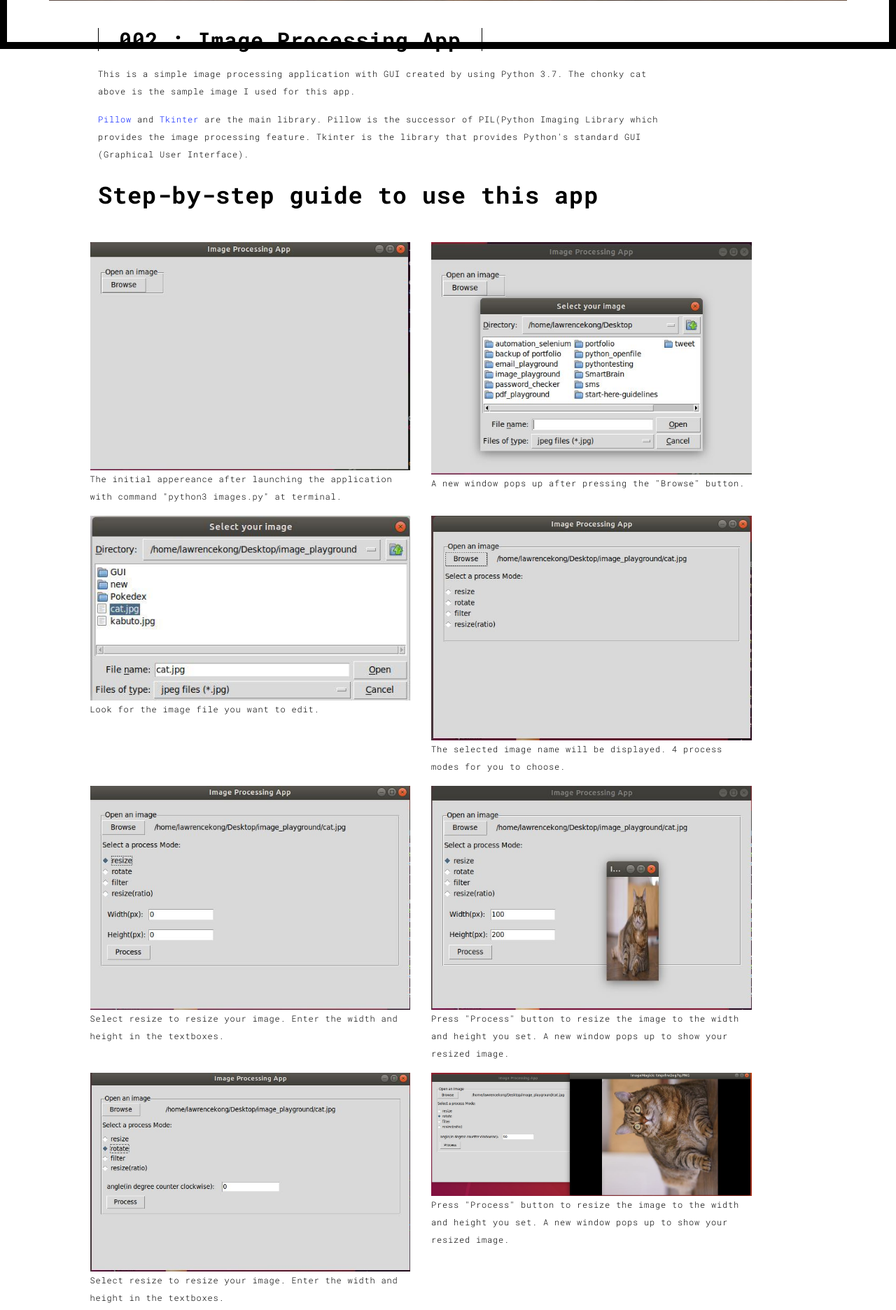
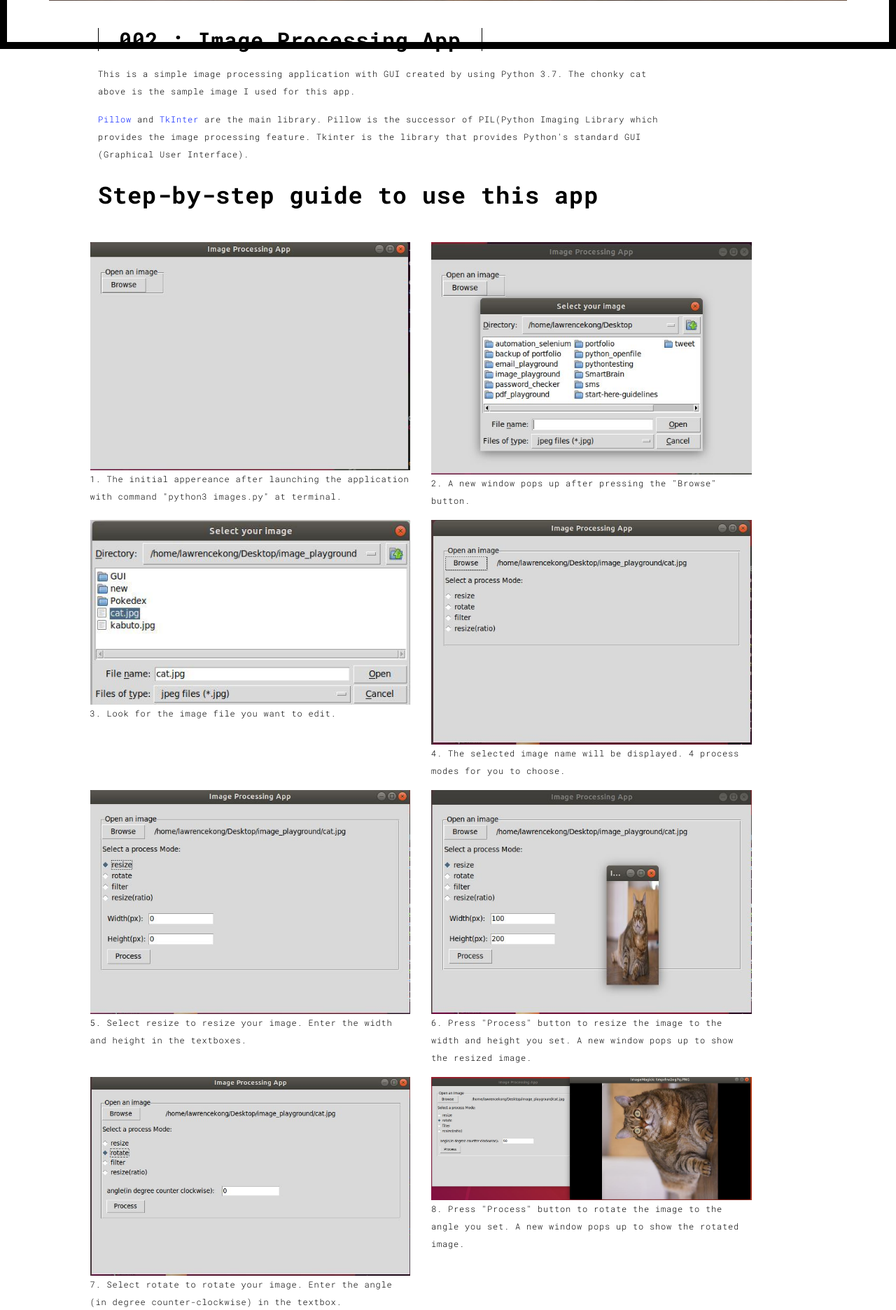
Before and after one commit to LawKong/portfolio, a Flask app: page /work2.html in a window 1280 px wide. Shown: the part 730-2602 px from the top of the page at 70% size. Run offline with Flask 2, Linux system fonts and the light colour scheme; some libraries are stand-ins or nearby versions.

Commit message:
updated work2.html

```diff
--- a/templates/work2.html
+++ b/templates/work2.html
@@ -66,7 +66,7 @@
         <div class="card-container">
           <h1 class="h2">002 : Image Processing App</h1>
           <p>This is a simple image processing application with GUI created by using Python 3.7. The chonky cat above is the sample image I used for this app.</p>
-          <p><a href="https://pillow.readthedocs.io/en/latest/" target="_blank" title="">Pillow</a> and <a href="https://wiki.python.org/moin/TkInter" target="_blank" title="">Tkinter</a> are the main library. Pillow is the successor of PIL(Python Imaging Library which provides the image processing feature. Tkinter is the library that provides Python's standard GUI (Graphical User Interface).</p>
+          <p><a href="https://pillow.readthedocs.io/en/latest/" target="_blank" title="">Pillow</a> and <a href="https://wiki.python.org/moin/TkInter" target="_blank" title="">TkInter</a> are the main library. Pillow is the successor of PIL(Python Imaging Library which provides the image processing feature. Tkinter is the library that provides Python's standard GUI (Graphical User Interface).</p>
           <blockquote>
             <p>Step-by-step guide to use this app</p>
           </blockquote>
@@ -78,84 +78,84 @@
         <div class="row">
           <div class="col-md-5">
             <img src="./static/assets/images/1.jpg" class="img-responsive" alt="">
-            <p>The initial appereance after launching the application with command "python3 images.py" at terminal.</p>
+            <p>1. The initial appereance after launching the application with command "python3 images.py" at terminal.</p>
           </div>
 
           <div class="col-md-5">
             <img src="./static/assets/images/2.jpg" class="img-responsive" alt="">
-            <p>A new window pops up after pressing the "Browse" button.</p>
+            <p>2. A new window pops up after pressing the "Browse" button.</p>
           </div>
         </div>
 
         <div class="row">
           <div class="col-md-5">
             <img src="./static/assets/images/3.jpg" class="img-responsive" alt="">
-            <p>Look for the image file you want to edit.</p>
+            <p>3. Look for the image file you want to edit.</p>
           </div>
 
           <div class="col-md-5">
             <img src="./static/assets/images/4.jpg" class="img-responsive" alt="">
-            <p>The selected image name will be displayed. 4 process modes for you to choose.</p>
+            <p>4. The selected image name will be displayed. 4 process modes for you to choose.</p>
           </div>
         </div>
 
          <div class="row">
           <div class="col-md-5">
             <img src="./static/assets/images/5.jpg" class="img-responsive" alt="">
-            <p>Select resize to resize your image. Enter the width and height in the textboxes.</p>
+            <p>5. Select resize to resize your image. Enter the width and height in the textboxes.</p>
           </div>
 
           <div class="col-md-5">
             <img src="./static/assets/images/6.jpg" class="img-responsive" alt="">
-            <p>Press "Process" button to resize the image to the width and height you set. A new window pops up to show your resized image.</p>
+            <p>6. Press "Process" button to resize the image to the width and height you set. A new window pops up to show the resized image.</p>
           </div>
         </div>
 
         <div class="row">
           <div class="col-md-5">
             <img src="./static/assets/images/7.jpg" class="img-responsive" alt="">
-            <p>Select resize to resize your image. Enter the width and height in the textboxes.</p>
+            <p>7. Select rotate to rotate your image. Enter the angle (in degree counter-clockwise) in the textbox.</p>
           </div>
 
           <div class="col-md-5">
             <img src="./static/assets/images/8.jpg" class="img-responsive" alt="">
-            <p>Press "Process" button to resize the image to the width and height you set. A new window pops up to show your resized image.</p>
+            <p>8. Press "Process" button to rotate the image to the angle you set. A new window pops up to show the rotated image.</p>
           </div>
         </div>
 
         <div class="row">
           <div class="col-md-5">
             <img src="./static/assets/images/9.jpg" class="img-responsive" alt="">
-            <p>Select resize to resize your image. Enter the width and height in the textboxes.</p>
+            <p>9. Select filter to apply a filter to your image, 4 filter options available.</p>
           </div>
 
           <div class="col-md-5">
             <img src="./static/assets/images/10.jpg" class="img-responsive" alt="">
-            <p>Press "Process" button to resize the image to the width and height you set. A new window pops up to show your resized image.</p>
+            <p>10. Select blur option and press "Process" button to apply blur filter to the image. A new window pops up to show the blurred image.</p>
           </div>
         </div>
 
         <div class="row">
           <div class="col-md-5">
             <img src="./static/assets/images/11.jpg" class="img-responsive" alt="">
-            <p>Select resize to resize your image. Enter the width and height in the textboxes.</p>
+            <p>11. Select emboss option and press "Process" button to apply emboss filter to the image. A new window pops up to show the embossed image.</p>
           </div>
 
           <div class="col-md-5">
             <img src="./static/assets/images/12.jpg" class="img-responsive" alt="">
-            <p>Press "Process" button to resize the image to the width and height you set. A new window pops up to show your resized image.</p>
+            <p>12. Select smooth option and press "Process" button to apply smooth filter to the image. A new window pops up to show the smoothed image.</p>
           </div>
         </div>
 
         <div class="row">
           <div class="col-md-5">
             <img src="./static/assets/images/13.jpg" class="img-responsive" alt="">
-            <p>Select resize to resize your image. Enter the width and height in the textboxes.</p>
+            <p>13. Select resize(ratio) to resize your image in aspect ratio. Enter the width and height in the textboxes.</p>
           </div>
 
           <div class="col-md-5">
             <img src="./static/assets/images/14.jpg" class="img-responsive" alt="">
-            <p>Press "Process" button to resize the image to the width and height you set. A new window pops up to show your resized image.</p>
+            <p>Press "Process" button to resize the image with aspect ratio. A new window pops up to show the resized image.</p>
           </div>
 
         </div>
```
Also changed, not shown: static/assets/images/cat-hover.jpg.
